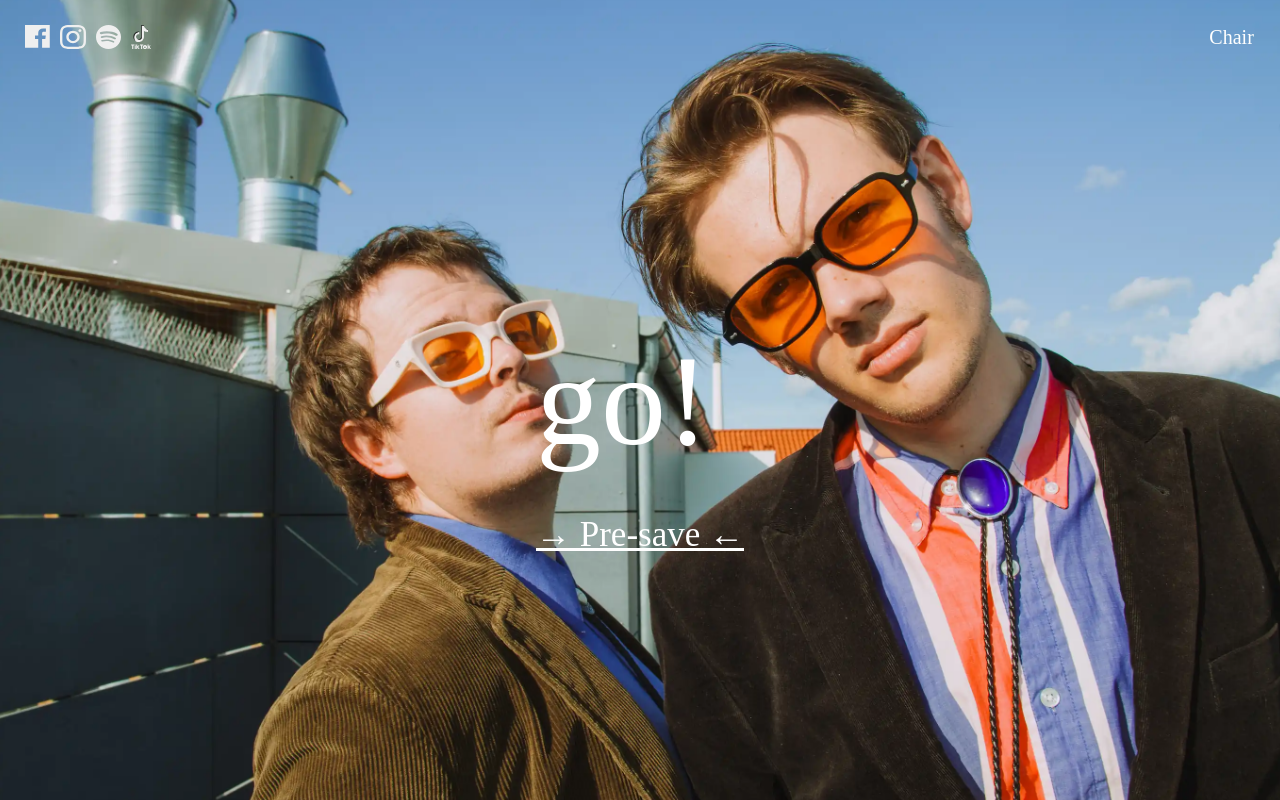
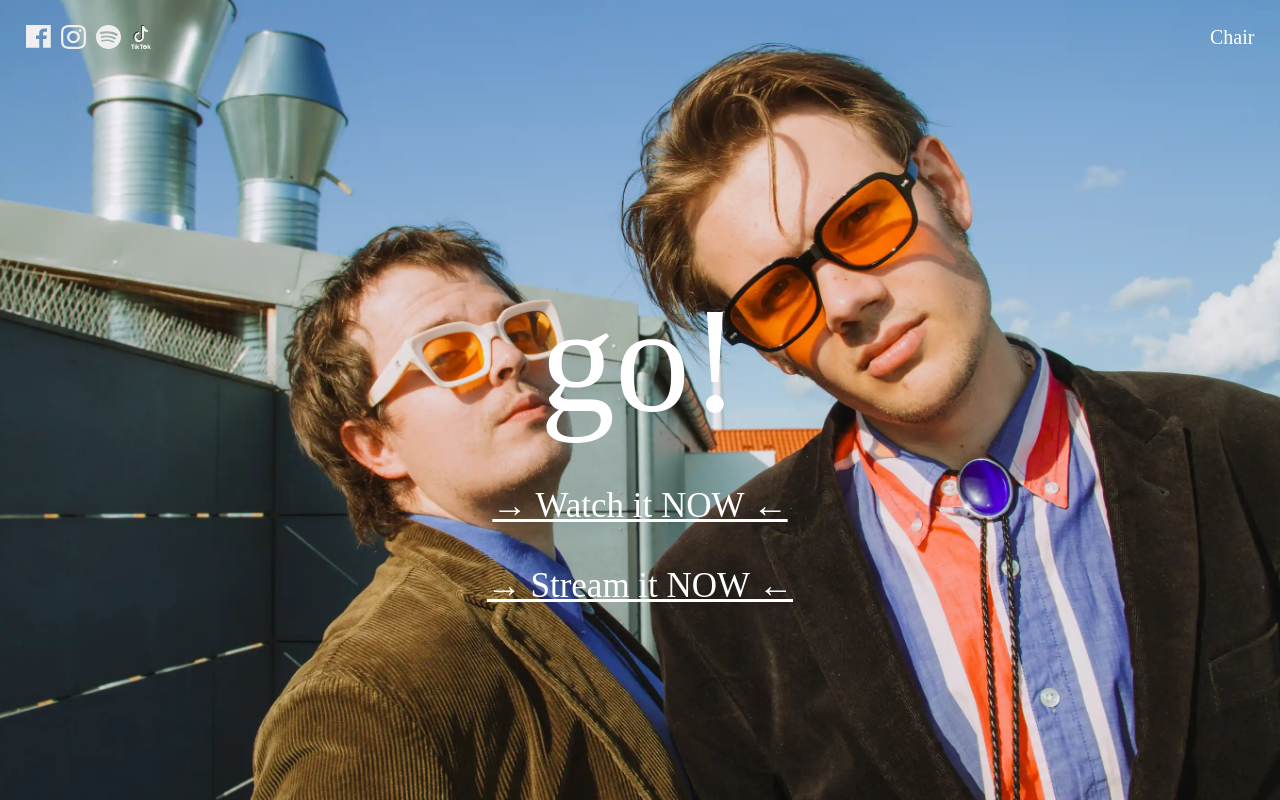
Before and after one commit to HoodDoob/chair-band, a Next.js app: page /go in a window 1280 px wide. Built offline with nearby package versions, Linux system fonts and the light colour scheme; a web font is replaced by a local one.

Commit message:
poprawki

```diff
--- a/src/pages/go.jsx
+++ b/src/pages/go.jsx
@@ -31,12 +31,20 @@ export default function NewRelease() {
           <div className={`${styles.title}`}>go!</div>
           <div className={`${styles.content}`}>
             <a
+              href="https://youtu.be/KmFXvvhNXqs?si=0gB_6Ef2oEwwnM1v"
+              target="_blank"
+              rel="noopener noreferrer"
+              className={`${styles.a1}`}
+            >
+              &rarr; Watch it NOW &larr;
+            </a>
+            <a
               href="https://adm.ffm.to/ChairGo"
               target="_blank"
               rel="noopener noreferrer"
               className={`${styles.a1}`}
             >
-              &rarr; Pre-save &larr;
+              &rarr; Stream it NOW &larr;
             </a>
             {/* <a
               className={`${styles.a2}`}
--- a/src/styles/newrelease.module.scss
+++ b/src/styles/newrelease.module.scss
@@ -30,6 +30,7 @@
   transform: translate(-50%, -50%);
   z-index: 20;
   color: white;
+  width: 100%;
   // overflow-y: hidden;
   pointer-events: none;
 }
@@ -44,7 +45,8 @@
 .title {
   font-family: var(--font-primary);
   font-weight: var(--medium);
-  font-size: 50px;
+  font-size: 80px;
+  text-align: center;
   // overflow-y: scroll;
 }
 .content {
@@ -58,13 +60,13 @@
     margin-top: 5vh;
     font-family: var(--font-primary2);
     font-weight: var(--medium);
-    font-size: 35px;
+    font-size: 30px;
     color: white;
     pointer-events: visible;
     overflow-y: scroll;
   }
   a:hover {
-    font-size: 37px;
+    font-size: 31px;
   }
 
   .a2 {
@@ -112,10 +114,11 @@
 .navigation {
   z-index: 2;
   position: fixed;
+  left: 2vw;
   display: flex;
   justify-content: space-between;
   align-items: center;
-  width: 96%;
+  width: 96vw;
   h2 {
     font-family: var(--font-primary);
     font-weight: var(--medium);
@@ -131,8 +134,16 @@
   padding-top: 10vh;
 }
 @media screen and (min-width: 700px) {
+  .content {
+    a {
+      font-size: 35px;
+    }
+    a:hover {
+      font-size: 36px;
+    }
+  }
   .title {
-    font-size: 100px;
+    font-size: 120px;
   }
 }
 @media screen and (min-width: 1000px) {
@@ -144,6 +155,6 @@
     // }
   }
   .title {
-    font-size: 130px;
+    font-size: 150px;
   }
 }
```
